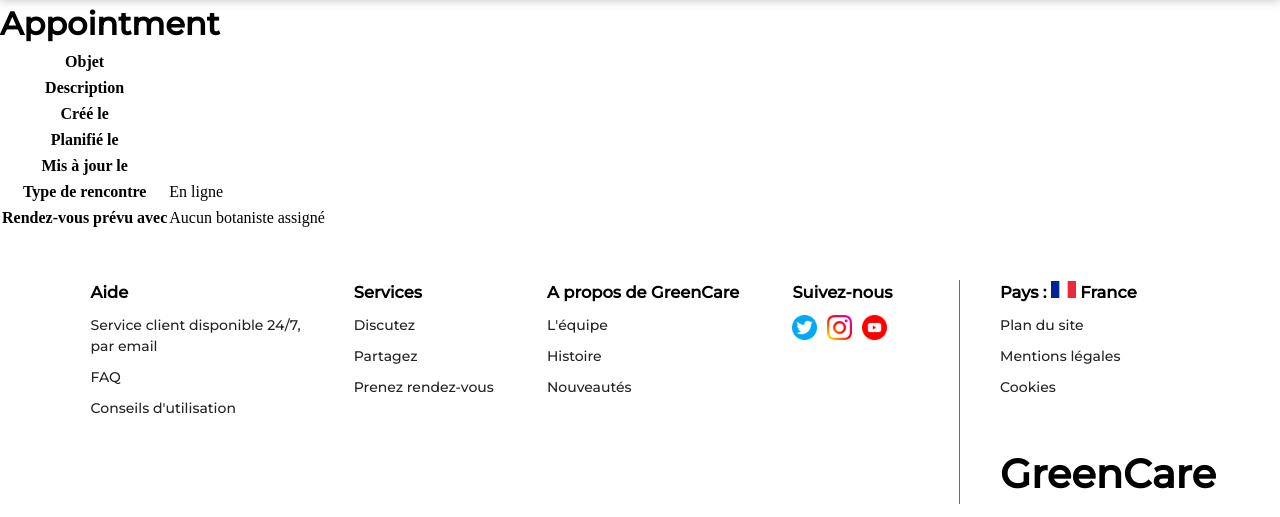
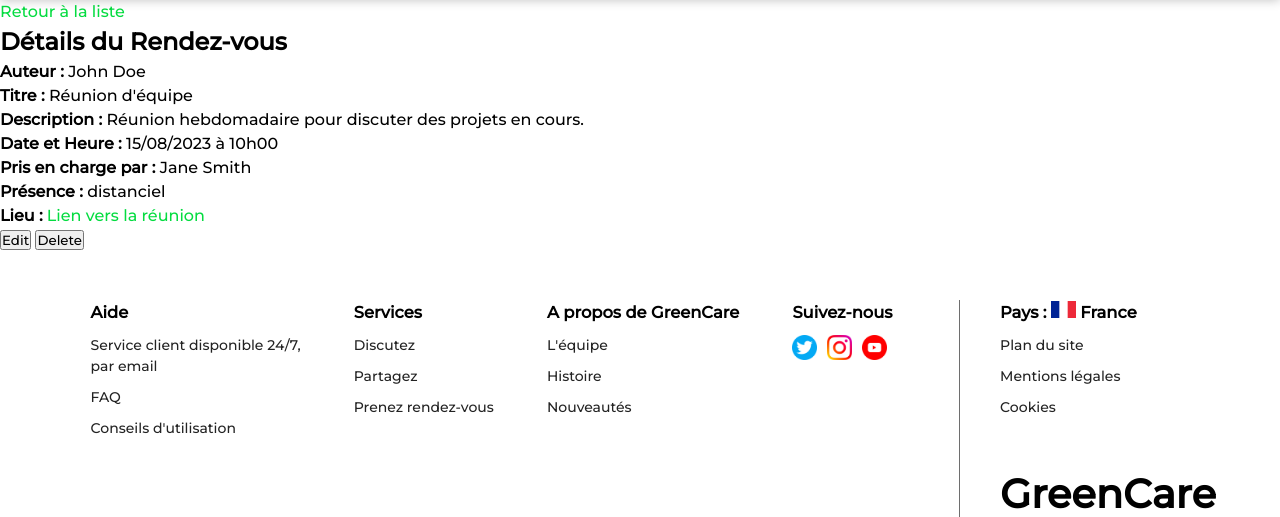
Before and after one commit to MeymounB/Care, a Symfony app: template templates/appointment/show.html.twig in a window 1280 px wide. Shown: the part 90-607 px from the top of the page. Run offline with Twig, Linux system fonts and the light colour scheme; the template is opened without the code that fills it, so the values that code supplies are empty; style sheets or scripts are compiled from the project's sources; some libraries are stand-ins or nearby versions.

Commit message:
Template Un seul rdv + détailé

```diff
--- a/templates/appointment/show.html.twig
+++ b/templates/appointment/show.html.twig
@@ -3,7 +3,7 @@
 {% block title %}Appointment{% endblock %}
 
 {% block body %}
-    <h1 class="text-4xl mb-5">Appointment</h1>
+    {# <h1 class="text-4xl mb-5">Appointment</h1>
 
     <table class="table-auto bg-white rounded-lg overflow-hidden w-full shadow-lg">
         <tbody>
@@ -67,6 +67,27 @@
                    href="{{ path('app_botanist_change_appointment_status', {'id': appointment.id, 'status_name' : 'Terminé'}) }}">Terminer</a>
             {% endif %}
         {% endif %}
-    </div>
+    </div> #}
+
+    <section class="detail-rdv" aria-labelledby="rdv-heading">
+		<div class="return"><a href="/">Retour à la liste</a></div>
+		<article class="appointment-details">
+			<h2 id="rdv-heading">Détails du Rendez-vous</h2>
+			<p><strong>Auteur :</strong> John Doe</p>
+			<p><strong>Titre :</strong> Réunion d'équipe</p>
+			<p class="description"><strong>Description :</strong> Réunion hebdomadaire pour discuter des
+				projets en cours.</p>
+			<p><strong>Date et Heure :</strong> 15/08/2023 à 10h00</p>
+			<p><strong>Pris en charge par :</strong> Jane Smith</p>
+			<p><strong>Présence :</strong> distanciel</p>
+			<p><strong>Lieu :</strong> <a
+					href="https://discord.com/channels/1063760210780495944/1124989604118921238"
+					aria-describedby="location-desc">Lien vers la réunion</a></p>
+			<div class="buttons">
+				<button>Edit</button>
+				<button>Delete</button>
+			</div>
+		</article>
+	</section>
 
 {% endblock %}
```
